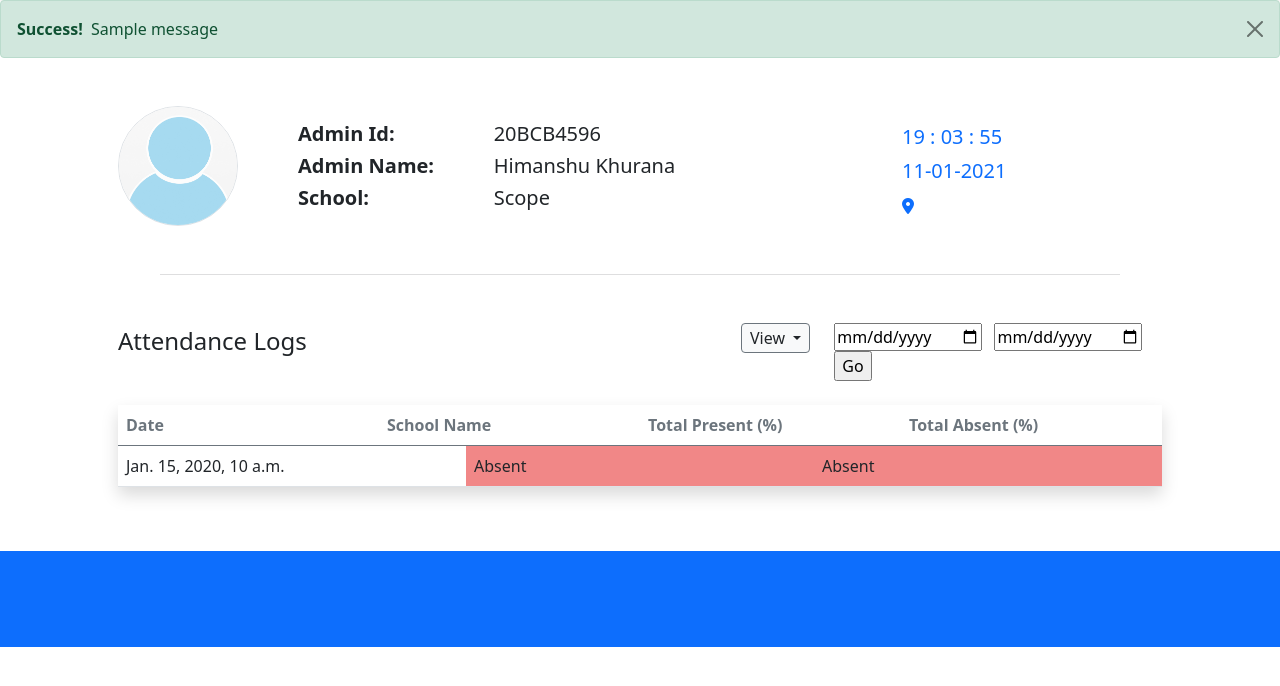
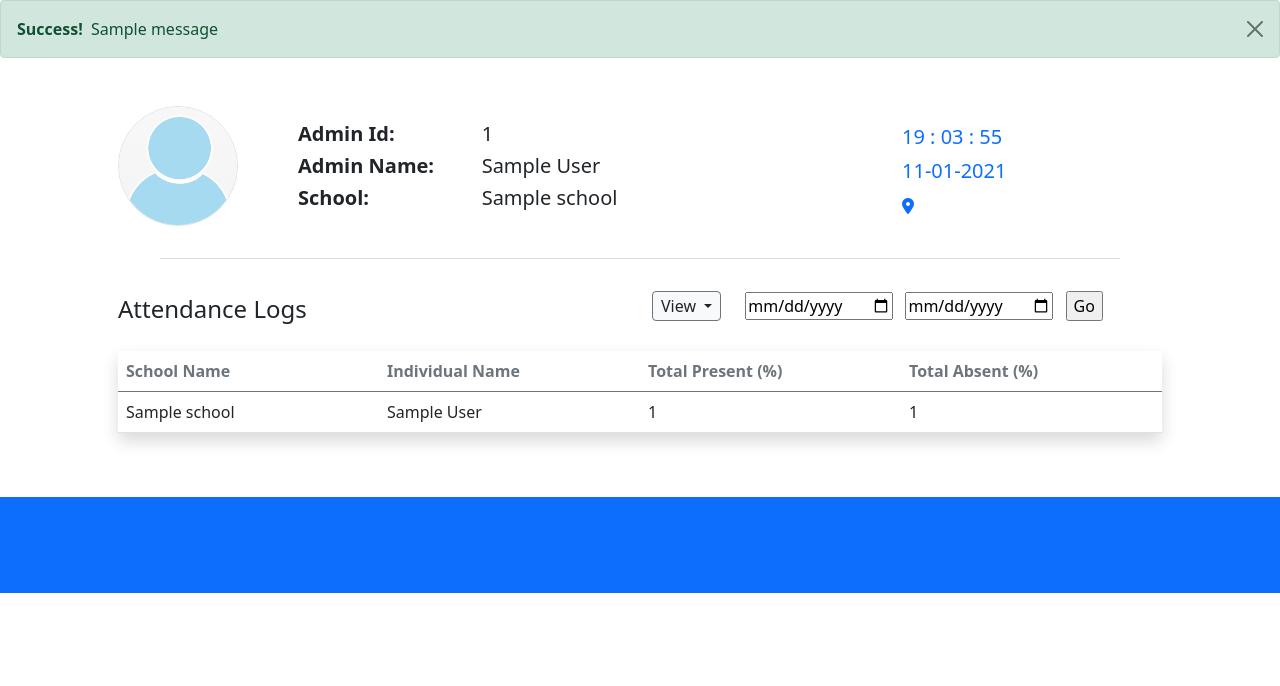
Before and after one commit to saddysk/attendance-dashboard, a Django app: template template/admin.html in a window 1280 px wide. Shown: the part 70-756 px from the top of the page. Run offline with Django 3.2, Linux system fonts and the light colour scheme; the template is opened without the code that fills it: most values are stand-ins (such as "Sample title", 1, 10 or a date in 2020); one stand-in notice (Sample message) is shown; some libraries are stand-ins or nearby versions.

Commit message:
admin panel individual view

```diff
--- a/static/main.css
+++ b/static/main.css
@@ -13,7 +13,7 @@ tbody tr {
 
 hr {
   opacity: 0.15;
-  margin: 2.5rem;
+  margin: 2rem;
 }
 
 /* specific for desktop view */
--- a/static/script.js
+++ b/static/script.js
@@ -101,18 +101,15 @@ user_attendance();
 
 // !!!---  ADMIN SECTION   ---!!!
 
-// display views for admin page
-let schoolView = document.getElementById("school_view"),
-  individualView = document.getElementById("individual_view");
 // display School View
 function displaySchoolView() {
-  console.log("school");
-  schoolView.style.display = "block";
-  individualView.style.display = "none";
+  document.getElementById("selectSchool").style.display = "inline-block";
+  document.getElementById("school_view").style.display = "block";
+  document.getElementById("individual_view").style.display = "none";
 }
 // display Individual View
 function displayIndividualView() {
-  console.log("individual");
-  individualView.style.display = "block";
-  schoolView.style.display = "none";
+  document.getElementById("individual_view").style.display = "block";
+  document.getElementById("school_view").style.display = "none";
+  document.getElementById("selectSchool").style.display = "none";
 }
--- a/template/admin.html
+++ b/template/admin.html
@@ -26,7 +26,7 @@
 
 <body>
     <!-- Header > navigation bar -->
-    <nav class="navbar navbar-expand-lg navbar-light bg-none shadow-sm py-1 px-5">
+    <nav class="navbar navbar-expand-lg navbar-light bg-none shadow-sm py-1 px-lg-5 px-3">
         <div class="container">
             <a class="navbar-brand col-4" href="/"><img src="{% static 'mukham-logo.png' %}" alt="logo"
                     style="width: 115px" /></a>
@@ -58,31 +58,28 @@
     {% endfor %}
 
     <!-- main -->
-    <div class="container mt-5 px-5">
+    <div class="container mt-5 px-lg-5 px-3">
         <div class="row">
-            <div class="col-2" style="width: max-content">
+            <div class="col-lg-2" style="width: max-content">
                 <img class="cropped rounded-circle border border-1"
                     style="width: 120px; height: 120px; object-fit: cover" src="{% static 'profile-pic.jpg' %}" alt="dp"
                     name="profilepicture" />
-                <!-- <div class="bg-primary rounded-circle d-flex" style="width: 110px; height: 110px">
-          <p class="m-auto text-center fw-normal text-white">Profile <br> Picture</p>
-        </div> -->
             </div>
-            <div class="col-7 pt-3 ps-5">
+            <div class="col-lg-7 pt-lg-3 pt-4 ps-lg-5">
                 <div class="row">
-                    <div class="col-lg-4">
+                    <div class="col-lg-4 col-5 pe-0">
                         <h5 class="fw-bold">Admin Id:</h5>
                         <h5 class="fw-bold">Admin Name:</h5>
                         <h5 class="fw-bold">School:</h5>
                     </div>
-                    <div class="col-lg-8">
-                        <h5>20BCB4596</h5>
-                        <h5>Himanshu Khurana</h5>
-                        <h5>Scope</h5>
+                    <div class="col-lg-8 col-7 p-0">
+                        <h5>{{ adminDetails.empId }}</h5>
+                        <h5>{{ adminDetails.fullName }}</h5>
+                        <h5>{{ adminDetails.school }}</h5>
                     </div>
                 </div>
             </div>
-            <div class="col-3 pt-3 mx-auto">
+            <div class="col-lg-3 col-7 pt-3 mx-lg-auto" id="datetimelocn">
                 <!-- clock -->
                 <p class="fs-5 mb-1  text-primary" id="clock"></p>
                 <!-- date -->
@@ -93,35 +90,16 @@
             </div>
         </div>
     </div>
-    <hr style="margin: 3rem 10rem; opacity: 0.15;">
-    <!-- plot -->
-    <div class="container px-5">
-        <!-- monthly/ weekly -->
-        <!-- <div class="d-inline-block float-end mb-5">
-            <button onclick="weekly_view()" class="badge border-0 px-3 py-2 fs-6" id="week_btn"
-                style="background: navy;">Weekly</button>
-            <button onclick="monthly_view()" class="badge border-0 px-3 py-2 fs-6 mx-3" id="month_btn"
-                style="background: blue;">Monthly</button>
-        </div> -->
-        <!-- school wise/ individual -->
-        <!-- <div class="d-inline-block float-start mb-5">
-            <button onclick="school_view()" class="badge border-0 px-3 py-2 fs-6" id="school_btn"
-                style="background: navy;">School Wise</button>
-            <button onclick="individual_view()" class="badge border-0 px-3 py-2 fs-6 mx-3" id="individual_btn"
-                style="background: blue;">Individual</button>
-        </div> -->
-        <!-- graph -->
-        <!-- <canvas id="weekly_attendance"></canvas>
-        <canvas id="monthly_attendance" style="display: none;"></canvas>
-        <canvas id="school_wise_attendance" style="display: none;"></canvas>
-        <canvas id="individual_attendance" style="display: none;"></canvas> -->
+    <hr>
 
+    <!-- attendance -->
+    <div class="container px-lg-5 px-3">
         <!-- Display Data -->
         <div class="row">
             <div class="col-lg-4 fs-4">Attendance Logs</div>
-            <div class="col-lg-3"></div>
-            <div class="col-lg-5 d-flex">
-                <div class="dropdown me-4">
+            <div class="col-lg-2 my-2"></div>
+            <div class="col-lg-6 d-lg-flex">
+                <div class="dropdown me-lg-4 mb-lg-1 mb-3">
                     <button class="btn btn-secondary dropdown-toggle bg-light text-dark" type="button"
                         id="dropdownMenuButton1" style="padding: 2px 0.5rem;" data-bs-toggle="dropdown"
                         aria-expanded="false">
@@ -135,8 +113,13 @@
                 <div>
                     <form method="post">
                         {% csrf_token %}
+                        <select class="me-lg-2 bg-none" name="selectSchool" id="selectSchool" style="display: none;">
+                            <option>Scope</option>
+                            <option>Sense</option>
+                        </select>
+
                         <input type="date" name="fromDate" id="fromDate">
-                        <input class="mx-2" type="date" name="toDate" id="toDate">
+                        <input class="mx-lg-2" type="date" name="toDate" id="toDate">
                         <input type="submit" value="Go">
                     </form>
                 </div>
@@ -146,7 +129,7 @@
             <div class="col">
                 <!-- display Table -->
                 <!-- SCHOOL VIEW -->
-                <div id="school_view">
+                <div id="school_view" style="display: none;">
                     <table class="table shadow">
                         <thead>
                             <tr class="text-muted">
@@ -157,9 +140,10 @@
                             </tr>
                         </thead>
                         <tbody>
+                            {% for data in attendance %}
                             <tr>
-                                {% for data in attendance %}
                                 <td>{{ data.date }}</td>
+                                <td>{{ data.school }}</td>
                                 <!-- morinng -->
                                 {% if data.morningStatus == 1 %}
                                 <td style="background: #1BED88;">Present</td>
@@ -172,13 +156,13 @@
                                 {% else %}
                                 <td style="background: #F18787;">Absent</td>
                                 {% endif %}
-                                {% endfor %}
                             </tr>
+                            {% endfor %}
                         </tbody>
                     </table>
                 </div>
                 <!-- INDIVIDUAL VIEW -->
-                <div id="individual_view" style="display: none;">
+                <div id="individual_view">
                     <table class="table shadow">
                         <thead>
                             <tr class="text-muted">
@@ -189,23 +173,14 @@
                             </tr>
                         </thead>
                         <tbody>
+                            {% for data in individualAttendance %}
                             <tr>
-                                {% for data in attendance %}
-                                <td>{{ data.date }}</td>
-                                <!-- morinng -->
-                                {% if data.morningStatus == 1 %}
-                                <td style="background: #1BED88;">Present</td>
-                                {% else %}
-                                <td style="background: #F18787;">Absent</td>
-                                {% endif %}
-                                <!-- evening -->
-                                {% if data.eveningStatus == 1 %}
-                                <td style="background: #1BED88;">Present</td>
-                                {% else %}
-                                <td style="background: #F18787;">Absent</td>
-                                {% endif %}
-                                {% endfor %}
+                                <td>{{ data.school }}</td>
+                                <td>{{ data.fullName }}</td>
+                                <td>{{ data.totalPresent }}</td>
+                                <td>{{ data.totalAbsent }}</td>
                             </tr>
+                            {% endfor %}
                         </tbody>
                     </table>
                 </div>
```
Also changed, not shown: base/datahandler.py (+38 -5 lines), base/views.py (+52 -3 lines), template/user.html (+6 -5 lines), test.py (+14 -3 lines).
